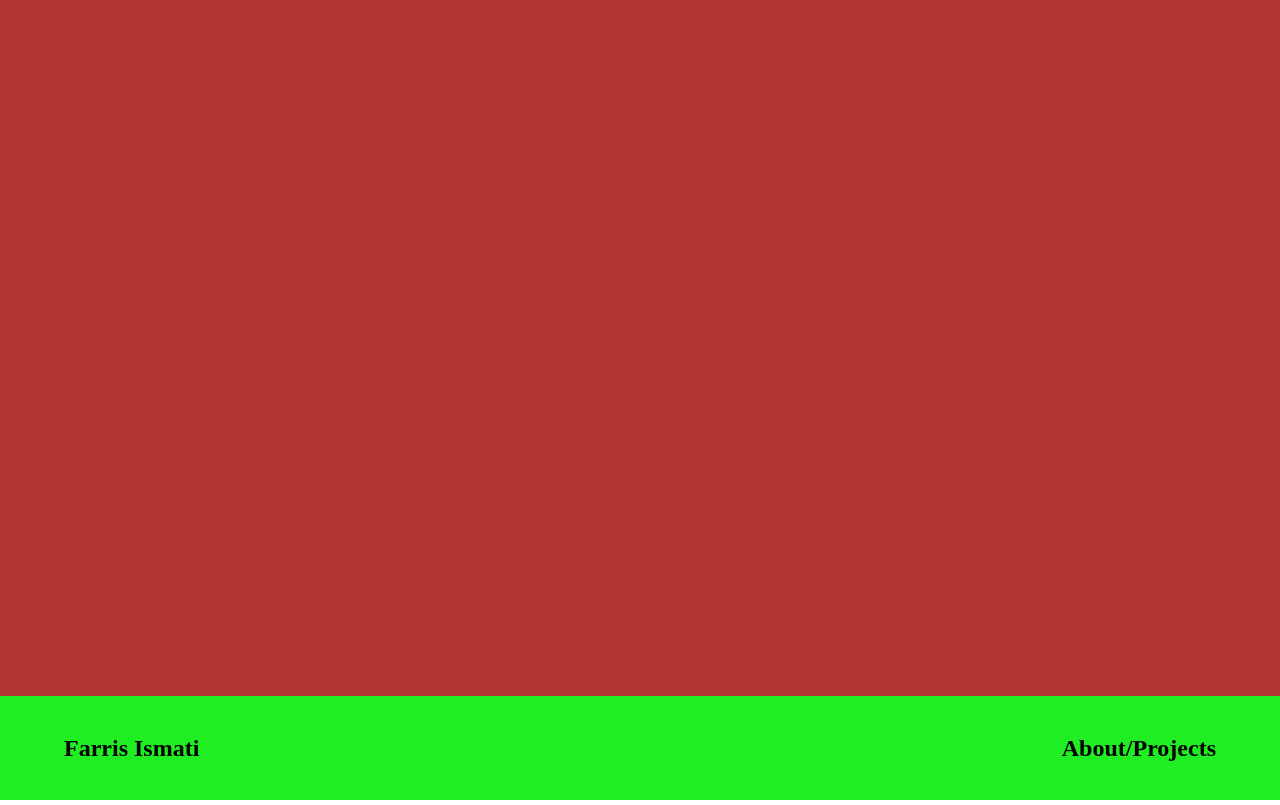
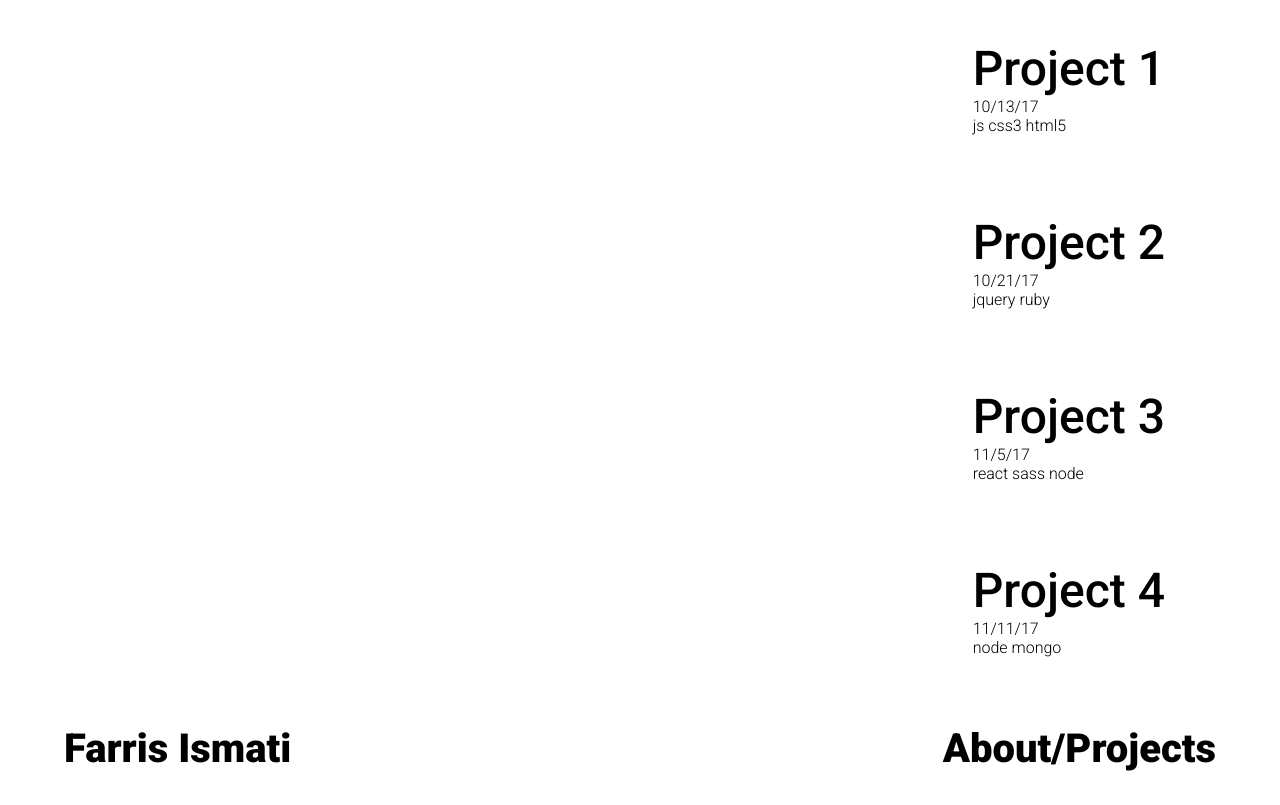
Before and after one commit to FarrisIsmati/portfolio, a plain HTML site: page index.html in a window 1280 px wide. Drawn offline with Linux system fonts and the light colour scheme.

Commit message:
add more style changes

```diff
--- a/css/style.css
+++ b/css/style.css
@@ -4,14 +4,60 @@ body {
   height: 100vh;
   justify-content: space-between;
   flex-direction: column;
+  font-family: 'Roboto', sans-serif;
 }
+
+/*----FONT SELECTION----*/
+h1 {
+
+}
+
+h2 {
+
+}
+
+p {
+
+}
+
+/*----MAIN----*/
 
 main {
   width: 100%;
   height: 87%;
-  background-color: #b03532;
+  /*background-color: #b03532;*/
   display: grid;
   grid-template-columns: auto 33%;
+}
+
+.main-view{
+  /*background-color: yellow;*/
+}
+
+.main-sidebar{
+  /*background-color: blue;*/
+  display: flex;
+  flex-direction: column;
+  justify-content: space-around;
+  align-items: center;
+}
+
+.sidebar-project{
+  margin: 20px 0 20px 0;
+  display: flex;
+  flex-direction: column;
+}
+
+.sidebar-project h1 {
+  font-weight: 500;
+  margin: 0;
+  font-size: 3em;
+}
+
+.sidebar-project p {
+  font-weight: 200;
+  margin: 0;
+  font-size: 1em;
 }
 
 /*----NAV BAR----*/
@@ -19,10 +65,15 @@ main {
 nav {
   width: 100%;
   height: 13%;
-  background-color: #1fef22;
+  /*background-color: #1fef22;*/
   display: flex;
   justify-content: space-between;
   align-items: center;
+}
+
+nav h2 {
+  font-size: 2.5em;
+  font-weight: 900;
 }
 
 nav > h2 {
--- a/index.html
+++ b/index.html
@@ -3,14 +3,39 @@
 <head>
   <meta charset="UTF-8">
   <meta name="viewport" content="width=device-width, initial-scale=1">
+
+  <!-- Stylesheets and fonts-->
+  <link href="https://fonts.googleapis.com/css?family=Roboto:300,400,500,900" rel="stylesheet">
   <link rel="stylesheet" type="text/css" href="css/style.css">
+
   <title>Farris Ismati</title>
 </head>
 
 <body>
   <main>
-    <div class="main-left"></div>
-    <div class="main-right"></div>
+    <div class="main-view"></div>
+    <div class="main-sidebar">
+      <div class="sidebar-project">
+        <h1>Project 1</h1>
+        <p>10/13/17</p>
+        <p>js css3 html5</p>
+      </div>
+      <div class="sidebar-project">
+        <h1>Project 2</h1>
+        <p>10/21/17</p>
+        <p>jquery ruby</p>
+      </div>
+      <div class="sidebar-project">
+        <h1>Project 3</h1>
+        <p>11/5/17</p>
+        <p>react sass node</p>
+      </div>
+      <div class="sidebar-project">
+        <h1>Project 4</h1>
+        <p>11/11/17</p>
+        <p>node mongo</p>
+      </div>
+    </div>
   </main>
 
   <nav>
```
